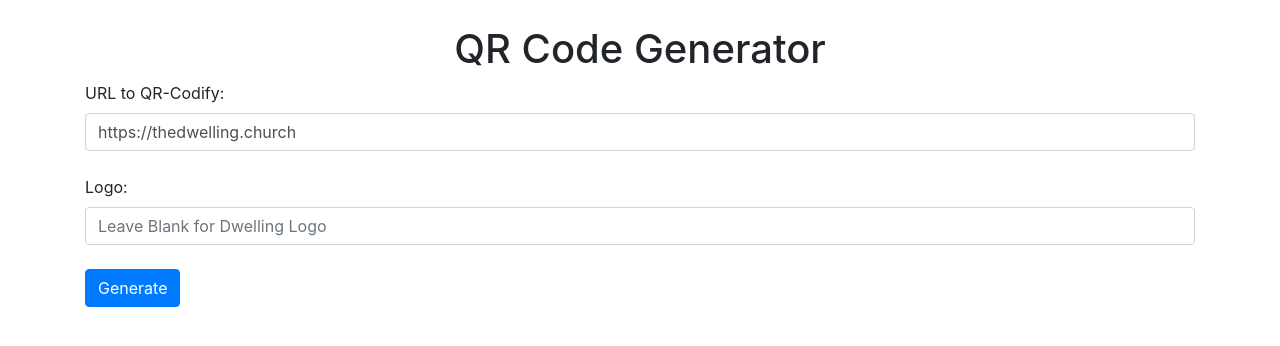
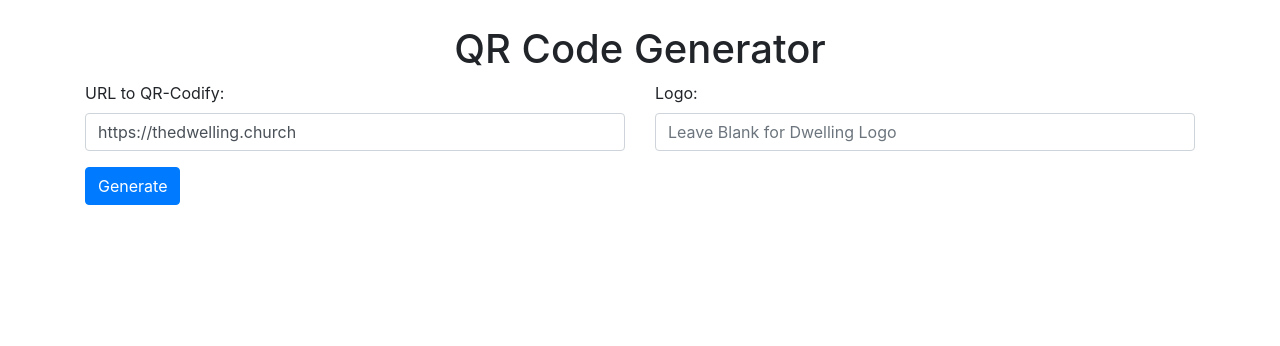
Before and after one commit to trtmn/qr-code-dwelling, a Flask app: page / in a window 1280 px wide. Shown: the top 346 px of the page. Run offline with Flask 3, Linux system fonts and the light colour scheme; some libraries are stand-ins or nearby versions.

Commit message:
Updating columns

```diff
--- a/templates/index.html
+++ b/templates/index.html
@@ -20,15 +20,25 @@
 </head>
 <body>
     <title>QR Code Generator</title>
+    <h1 class="text-center" style="margin-top: 25px;">QR Code Generator</h1>
     <!-- Use Bootstrap classes for the form -->
-<h1 class="text-center" style="margin-top: 25px;">QR Code Generator</h1>
     <div class="container">
         <form onsubmit="submitForm(event)" class="form-group">
-            <label for="data">URL to QR-Codify:</label>
-            <input type="text" id="data" name="data" value="https://thedwelling.church" class="form-control"><br>
-            <label for="logo">Logo:</label>
-            <input type="text" id="logo" name="logo" placeholder="Leave Blank for Dwelling Logo" class="form-control"><br>
-            <input type="submit" value="Generate" class="btn btn-primary">
+            <div class="row">
+                <div class="col-12 col-md-6">
+                    <label for="data">URL to QR-Codify:</label>
+                    <input type="text" id="data" name="data" value="https://thedwelling.church" class="form-control">
+                </div>
+                <div class="col-12 col-md-6">
+                    <label for="logo">Logo:</label>
+                    <input type="text" id="logo" name="logo" placeholder="Leave Blank for Dwelling Logo" class="form-control">
+                </div>
+            </div>
+            <div class="row">
+                <div class="col-12">
+                    <input type="submit" value="Generate" class="btn btn-primary mt-3">
+                </div>
+            </div>
         </form>
     </div>
     <!-- Add Bootstrap JS and its dependencies -->
```
